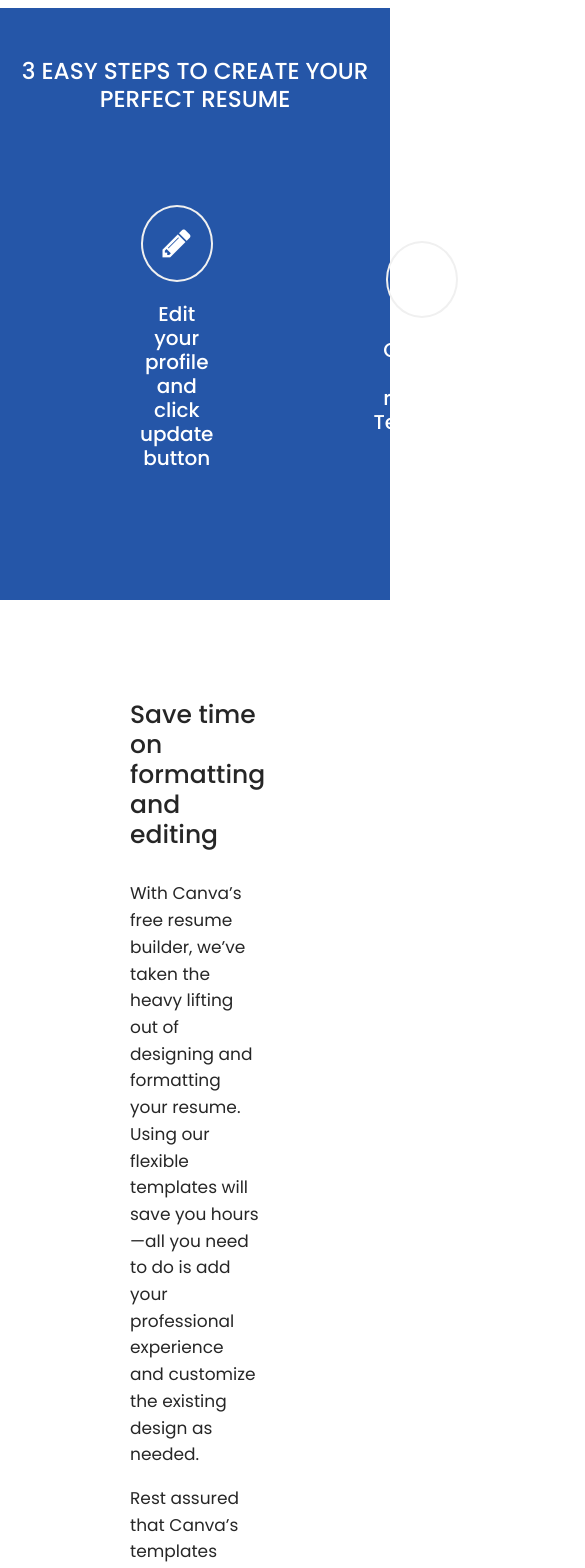
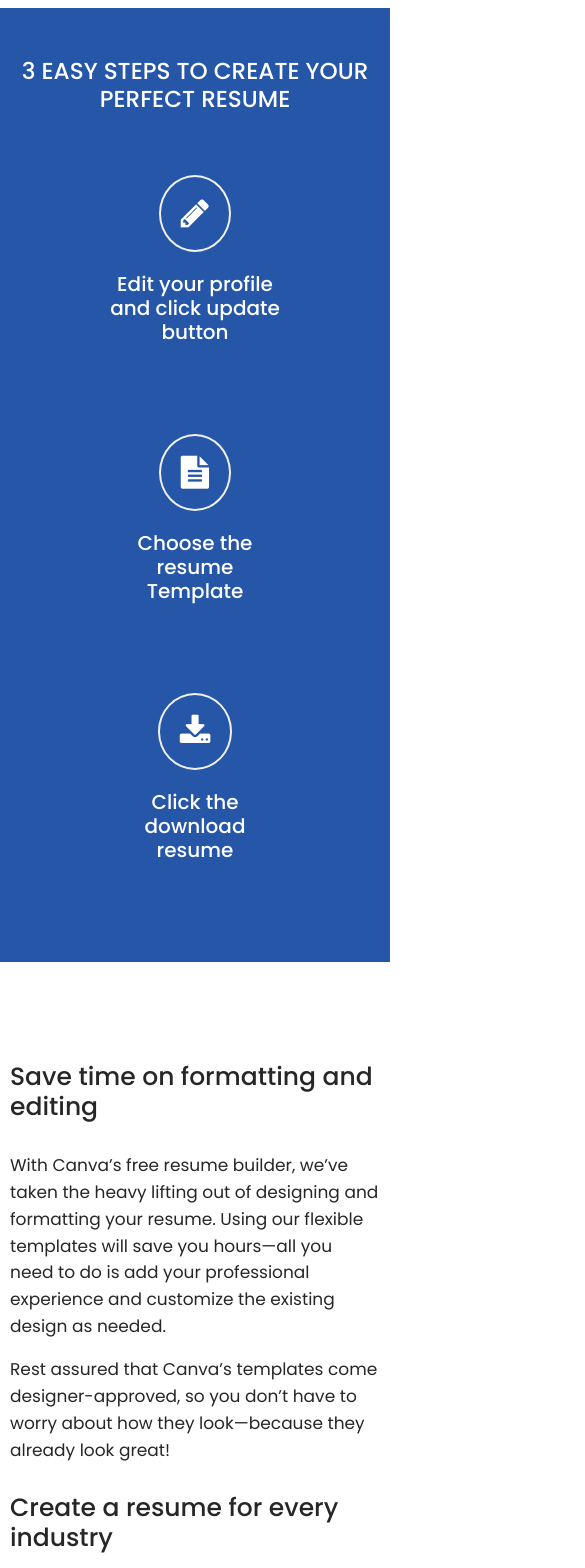
Before and after one commit to sangeetha19555/resume-builder-frontend-, a React (Create React App) app: page /#/mainpage in a window 390 px wide. Shown: the part 1020-2588 px from the top of the page, 585 px wide, since content can reach past the window. Built offline with nearby package versions, Linux system fonts and the light colour scheme.

Commit message:
1 change

```diff
--- a/src/resources/resumeCard.css
+++ b/src/resources/resumeCard.css
@@ -50,3 +50,19 @@
 .resume_paracontent p {
   font-size: 17px;
 }
+
+@media screen and (max-width: 991px) {
+  .resume_Container {
+    padding: 10px 10px;
+    margin: 10px;
+    flex-direction: column;
+  }
+  .resume_paracontent {
+    margin: 0px 20px 130px 20px;
+  }
+}
+@media screen and (max-width: 600px) {
+  .resume_paracontent {
+    margin: 0px 10px 50px 10px;
+  }
+}
```
